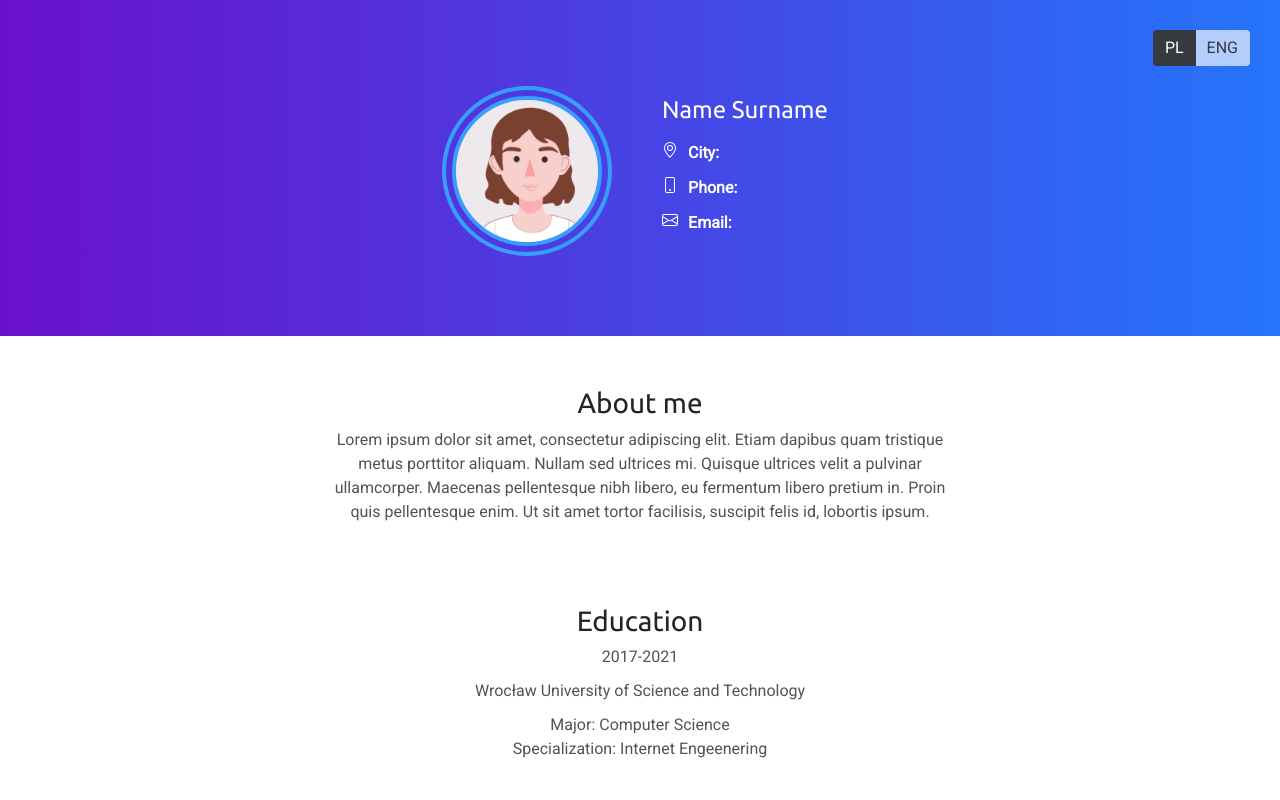
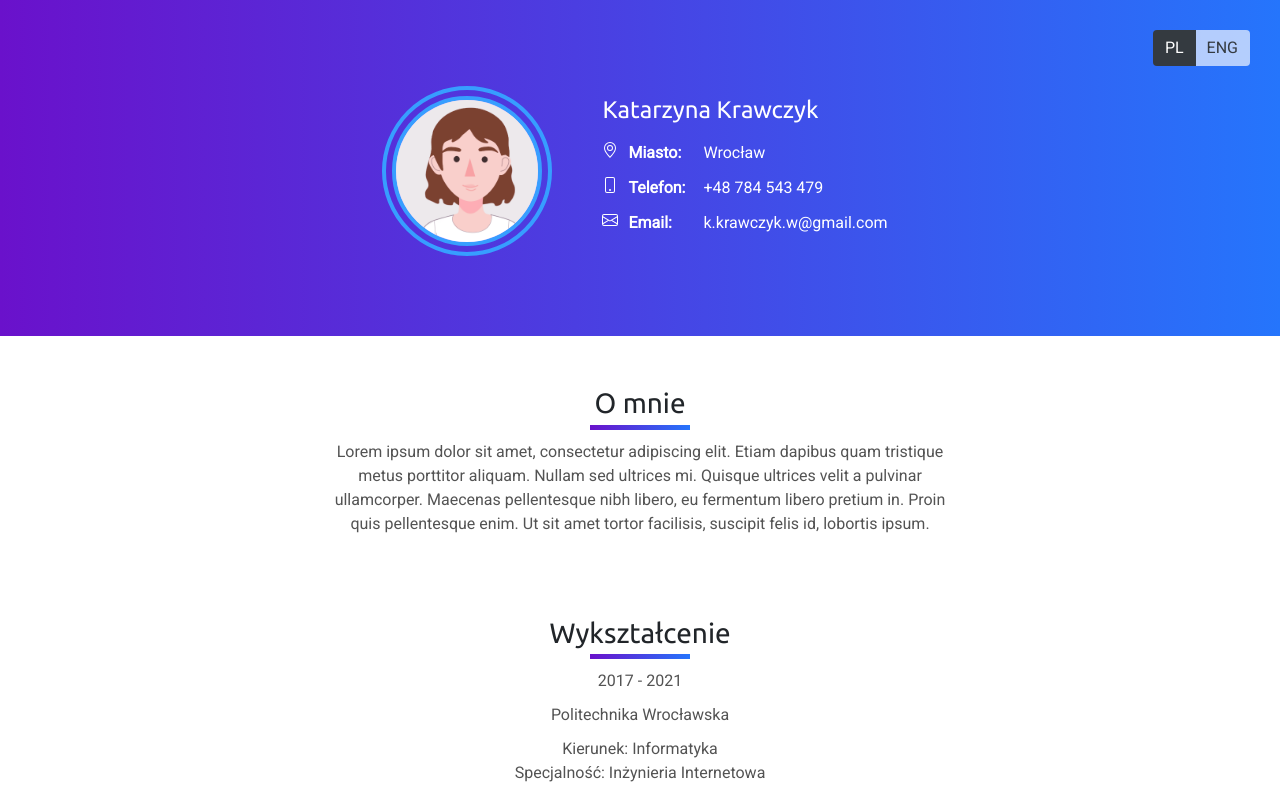
Before and after one commit to kasiakrotka/portfolio, an Angular app: page / in a window 1280 px wide. Built offline with nearby package versions, Linux system fonts and the light colour scheme.

Commit message:
language change

```diff
--- a/src/app/app.component.css
+++ b/src/app/app.component.css
@@ -128,9 +128,22 @@
 
 .label {
   font-weight: bold;
+  width: 75px;
 }
 
 .label-content {}
+
+h3{
+  margin-bottom: 5px;
+}
+
+.separator{
+  height: 5px;
+  width: 100px;
+  background-color: rgb(140, 124, 214);
+  background-image: linear-gradient(to right, #6a11cb 0%, #2575fc 100%);
+  margin-bottom: 10px
+}
 
 .about-me-container {
   margin: 20px;
@@ -169,8 +182,8 @@
 }
 
 .skill-box{
-    width: 180px;
-    height: 180px;
+    width: 100px;
+    height: 100px;
     margin: 10px;
     display: flex;
     flex-direction: column;
@@ -208,22 +221,35 @@
 }
 
 .project-box{
+  all: unset;
   display: flex;
   flex-direction: row;
-  justify-content: flex-start;
+  flex-wrap: wrap;
+  justify-content: center;
   align-items: flex-start;
   margin-bottom: 20px;
   padding: 20px;
   transition: all ease-in-out 0.3s;
+  cursor: pointer;
+}
+
+.project-box p {
+  color: black;
 }
 
 .project-box:hover{
   background-color: #2574fc15;
 }
 
+.project-desc{
+  max-width: 340px;
+  min-width: 200px;
+}
+
 .project-box img{
   width: 200px;
   margin-right: 20px;
+  margin-bottom: 20px;
 }
 
 .app-title{
@@ -235,6 +261,6 @@
 }
 
 .note{
-    margin: 10px;
+    margin-top: 25px;
     color: grey;
 }
--- a/src/app/app.component.html
+++ b/src/app/app.component.html
@@ -1,16 +1,16 @@
 <div class="main-container scrollbar-primary">
   <div class="basic-info-container">
     <div class="lang-container btn-group btn-group-toggle" data-toggle="buttons">
-      <label class="btn btn-outline-dark active">
+      <label (click)="onSwitchLang('PL')" class="btn btn-outline-dark active">
         <input type="radio" name="options" id="PL" autocomplete="off" checked> PL
       </label>
-      <label class="btn btn-outline-dark">
+      <label (click)="onSwitchLang('ENG')" class="btn btn-outline-dark">
         <input type="radio" name="options" id="ENG" autocomplete="off"> ENG
       </label>
     </div>
     <div class="photo-container"><img src="assets/head my .png" alt="Hi!"></div>
     <div class="info-container">
-      <h3>Name Surname</h3>
+      <h3>{{strings.name}}</h3>
       <div class="info">
         <div class="icon">
           <svg xmlns="http://www.w3.org/2000/svg" width="16" height="16" fill="currentColor" class="bi bi-geo-alt"
@@ -20,8 +20,8 @@
             <path d="M8 8a2 2 0 1 1 0-4 2 2 0 0 1 0 4zm0 1a3 3 0 1 0 0-6 3 3 0 0 0 0 6z" />
           </svg>
         </div>
-        <div class="label">City:</div>
-        <div class="label-content"></div>
+        <div class="label">{{strings.titles.city}}</div>
+        <div class="label-content">{{strings.content.city}}</div>
       </div>
       <div class="info">
         <div class="icon">
@@ -32,8 +32,8 @@
             <path d="M8 14a1 1 0 1 0 0-2 1 1 0 0 0 0 2z" />
           </svg>
         </div>
-        <div class="label">Phone:</div>
-        <div class="label-content"></div>
+        <div class="label">{{strings.titles.phone}}</div>
+        <div class="label-content">{{strings.content.phone}}</div>
       </div>
       <div class="info">
         <div class="icon">
@@ -43,13 +43,14 @@
               d="M0 4a2 2 0 0 1 2-2h12a2 2 0 0 1 2 2v8a2 2 0 0 1-2 2H2a2 2 0 0 1-2-2V4zm2-1a1 1 0 0 0-1 1v.217l7 4.2 7-4.2V4a1 1 0 0 0-1-1H2zm13 2.383l-4.758 2.855L15 11.114v-5.73zm-.034 6.878L9.271 8.82 8 9.583 6.728 8.82l-5.694 3.44A1 1 0 0 0 2 13h12a1 1 0 0 0 .966-.739zM1 11.114l4.758-2.876L1 5.383v5.73z" />
           </svg>
         </div>
-        <div class="label">Email:</div>
-        <div class="label-content"></div>
+        <div class="label">{{strings.titles.email}}</div>
+        <div class="label-content">{{strings.content.email}}</div>
       </div>
     </div>
   </div>
   <div class="about-me-container">
-    <h3>About me</h3>
+    <h3>{{strings.titles.about_me}}</h3>
+    <div class="separator"></div>
     <div class="text-box">
       Lorem ipsum dolor sit amet, consectetur adipiscing elit. Etiam dapibus quam tristique metus porttitor aliquam.
       Nullam sed ultrices mi. Quisque ultrices velit a pulvinar ullamcorper. Maecenas pellentesque nibh libero, eu
@@ -59,54 +60,61 @@
   </div>
 
   <div class="about-me-container">
-    <h3>Education</h3>
+    <h3>{{strings.titles.education}}</h3>
+    <div class="separator"></div>
     <div class="text-box">
-      2017-2021
+      {{strings.content.education.year}}
     </div>
-    <div class="text-box">Wrocław University of Science and Technology</div>
-    <div class="text-box">Major: Computer Science<br>Specialization: Internet Engeenering</div>
+    <div class="text-box">{{strings.content.education.school}}</div>
+    <div class="text-box">{{strings.content.education.major}}<br>{{strings.content.education.spec}}</div>
   </div>
 
   <div class="skills-container">
-    <h3>Skills</h3>
+    <h3>{{strings.titles.skills}}</h3>
+    <div class="separator"></div>
     <div class="skills-list">
       <div class="skill-box"><img src="assets/html5.png" alt="HTML4">
         <p class="skill-name">HTML5</p>
-        <p class="description">Good</p>
+        <p class="description">{{strings.content.skills.good}}</p>
       </div>
       <div class="skill-box"><img src="assets/css.png" alt="CSS">
         <p class="skill-name">CSS3</p>
-        <p class="description">Good</p>
+        <p class="description">{{strings.content.skills.good}}</p>
       </div>
       <div class="skill-box"><img src="assets/js.png" alt="JavaScript">
         <p class="skill-name">JavaScript</p>
-        <p class="description">Basic*</p>
+        <p class="description">{{strings.content.skills.basic}}*</p>
       </div>
+    </div>
+    <div class="skills-list">
       <div class="skill-box"><img src="assets/angular.png" alt="Angular">
         <p class="skill-name">Angular</p>
-        <p class="description">Good</p>
+        <p class="description">{{strings.content.skills.good}}</p>
       </div>
       <div class="skill-box"><img src="assets/protractor.png" alt="Protractor">
         <p class="skill-name">Protractor</p>
-        <p class="description">Basic*</p>
+        <p class="description">{{strings.content.skills.basic}}*</p>
       </div>
       <div class="skill-box"><img src="assets/spring.png" alt="Spring Boot">
         <p class="skill-name">Spring Boot</p>
-        <p class="description">Basic</p>
+        <p class="description">{{strings.content.skills.basic}}</p>
       </div>
     </div>
-    <div class="note">* - I'm happy to learn more or I'm doing it right now.</div>
+    <div class="note">{{strings.content.note}}</div>
   </div>
   <div class="projects-container">
-      <h3>Projects</h3>
-      <div class="projects-list">
-        <div class="project-box" *ngFor="let project of projectsArray">
-          <img src={{project.imgUrl}}>
-          <div class="project-desc">
-            <p class="app-title">{{project.title}}</p>
-            <p class="app-desc">{{project.description}}</p>
-            <span class="app-tech">Technologies used:<span *ngFor="let technology of project.technologiesArray; let indexOfelement=index"> {{technology}}<span *ngIf="indexOfelement < project.technologiesArray.length - 1">,</span></span></span>
+    <h3>{{strings.titles.projects}}</h3>
+    <div class="separator"></div>
+    <div class="projects-list">
+      <a href={{project.url}}  target="_blank" class="project-box" *ngFor="let project of projectsArray">
+        <img src={{project.imgUrl}}>
+        <div class="project-desc">
+          <p class="app-title">{{project.title}}</p>
+          <p class="app-desc">{{project.description}}</p>
+          <span class="app-tech">{{strings.content.technologies}}<span
+              *ngFor="let technology of project.technologiesArray; let indexOfelement=index"> {{technology}}<span
+                *ngIf="indexOfelement < project.technologiesArray.length - 1">,</span></span></span>
         </div>
-      </div>
+      </a>
+    </div>
   </div>
-</div>
--- a/src/app/app.component.ts
+++ b/src/app/app.component.ts
@@ -1,5 +1,6 @@
 import { Component } from '@angular/core';
-import { Project } from './project/project.model';
+import { Project } from './models/project.model';
+import { Strings } from './models/strings.model';
 
 @Component({
   selector: 'app-root',
@@ -10,12 +11,26 @@ export class AppComponent {
   title = 'portfolio';
   projectsArray: Project[];
   projectsNum: number;
+  strings: any;
 
   constructor(){
-    this.projectsArray = new Array();
-    this.projectsArray.push(new Project("Quiz","Simple quiz application with simple design and graph of given answers", "#", ['HTML', 'CSS', 'JavaScript'], "assets/quiz.png" ));
-    this.projectsArray.push(new Project("Mood Tracker","Application let user track his mood through the month. The purpose of app is therapeutic. User have a chance to fill fomrs which help him describe his day. Data collected in the app can be displayed as a graph.", "#", ['HTML', 'CSS', 'JavaScript', 'Angular'], "assets/moodtracker.png" ));
+    this.strings  = (new Strings()).pl;
+    this.projectsArray = (new Strings()).projects_pl;
     this.projectsNum = this.projectsArray.length;
   }
 
+  onSwitchLang(lang: string){
+    if(lang == 'PL')
+    {
+      this.strings = (new Strings()).pl;
+      this.projectsArray = (new Strings()).projects_pl;
+    }
+
+    if(lang == 'ENG')
+    {
+      this.strings = (new Strings()).eng;
+      this.projectsArray = (new Strings()).projects_eng;
+    }
+  }
+
 }
--- /dev/null
+++ b/src/app/models/strings.model.ts
@@ -0,0 +1,79 @@
+import { Project } from "./project.model"
+
+export class Strings {
+
+    projects_eng: Project[];
+    projects_pl: Project[];
+
+    eng = {
+        name: "Katarzyna Krawczyk",
+        titles: {
+            city: "City:",
+            phone: "Phone:",
+            email: "Email:",
+            about_me: "About me",
+            education: "Education",
+            skills: "Skills",
+            projects: "Projects"
+        },
+        content: {
+            city: "Wrocław",
+            phone: "+48 784 543 479",
+            email: "k.krawczyk.w@gmail.com",
+            about_me: "",
+            education: {
+                year: "2017 - 2021",
+                school: "Wrocław University of Science and Technology",
+                major: "Major: Computer Science",
+                spec: "Specialization: Internet Engeenering"
+            },
+            skills: {
+                good: "good",
+                basic: "basic"
+            },
+            note: "* - I'm happy to learn more or I'm doing it right now.",
+            technologies: "Technologies used: "
+        }
+    }
+
+    pl = {
+        name: "Katarzyna Krawczyk",
+        titles: {
+            city: "Miasto:",
+            phone: "Telefon:",
+            email: "Email:",
+            about_me: "O mnie",
+            education: "Wykształcenie",
+            skills: "Umiejętności",
+            projects: "Projekty"
+        },
+        content: {
+            city: "Wrocław",
+            phone: "+48 784 543 479",
+            email: "k.krawczyk.w@gmail.com",
+            about_me: "",
+            education: {
+                year: "2017 - 2021",
+                school: "Politechnika Wrocławska",
+                major: "Kierunek: Informatyka",
+                spec: "Specjalność: Inżynieria Internetowa"
+            },
+            skills: {
+                good: "dobry",
+                basic: "podsatwowy"
+            },
+            note: "* - jestem chętna do dalszej nauki lub właśnie się uczę.",
+            technologies: "Użyte technologie: "
+        }
+    }
+    constructor() {
+        this.projects_eng = new Array();
+        this.projects_eng.push(new Project("Quiz", "Simple quiz application with simple design and graph of given answers", "https://kasiakrotka.github.io/SimpleQuiz/", ['HTML', 'CSS', 'JavaScript'], "assets/quiz.png"));
+        this.projects_eng.push(new Project("Mood Tracker", "Application let user track his mood through the month. The purpose of app is therapeutic. User have a chance to fill fomrs which help him describe his day. Data collected in the app can be displayed as a graph.", "https://kasiakrotka.github.io/MoodTracker/", ['HTML', 'CSS', 'JavaScript', 'Angular'], "assets/moodtracker.png"));
+
+        this.projects_pl = new Array();
+        this.projects_pl.push(new Project("Quiz", "Prosta aplikacja będąca szablonem do utworzenia quizu. Na podsatwie udzielonych odpowiedzi, jako wynik wyświetlany jest graf.", "https://kasiakrotka.github.io/SimpleQuiz/", ['HTML', 'CSS', 'JavaScript'], "assets/quiz.png"));
+        this.projects_pl.push(new Project("Mood Tracker", "Aplikacja pozwala użytkownikowi na śledzenie swoich emocji w ciągu miesiąca. Użytkownik ma możliwość wypełniania formularzy, które pomagają w opisaniu dnia. Dane zebrane w aplikacji wyświetlane są w formie grafu.", "https://kasiakrotka.github.io/MoodTracker/", ['HTML', 'CSS', 'JavaScript', 'Angular'], "assets/moodtracker.png"));
+
+    }
+}
```
Also changed, not shown: src/app/models/project.model.ts (renamed from src/app/project/project.model.ts).
